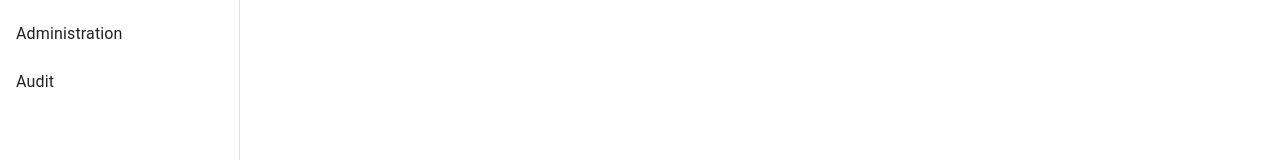
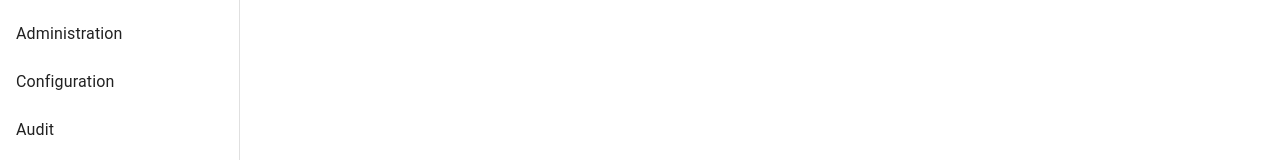
Before and after one commit to lflira699/enterprise-fraud-system, a React (Vite) app in the folder 02-Development/02-Source Code/efs-frontend/: page / in a window 1280 px wide. Shown: the part 502-662 px from the top of the page. Built offline with nearby package versions, Linux system fonts and the light colour scheme.

Commit message:
fix(frontend): align configuration and audit routes

```diff
--- a/02-Development/02-Source Code/efs-frontend/src/routing/AppNavigation.tsx
+++ b/02-Development/02-Source Code/efs-frontend/src/routing/AppNavigation.tsx
@@ -52,6 +52,10 @@ const NAVIGATION_ITEMS = [
     path: ROUTE_PATHS.administration,
   },
   {
+    label: 'Configuration',
+    path: ROUTE_PATHS.configuration,
+  },
+  {
     label: 'Audit',
     path: ROUTE_PATHS.audit,
   },
--- a/02-Development/02-Source Code/efs-frontend/src/routing/AppRouter.tsx
+++ b/02-Development/02-Source Code/efs-frontend/src/routing/AppRouter.tsx
@@ -121,6 +121,15 @@ function AppRouter() {
         />
 
         <Route
+          path={ROUTE_PATHS.configuration}
+          element={
+            <RouteBoundary
+              path={ROUTE_PATHS.configuration}
+            />
+          }
+        />
+
+        <Route
           path={ROUTE_PATHS.audit}
           element={
             <RouteBoundary
--- a/02-Development/02-Source Code/efs-frontend/src/routing/routePaths.ts
+++ b/02-Development/02-Source Code/efs-frontend/src/routing/routePaths.ts
@@ -9,7 +9,8 @@ export const ROUTE_PATHS = {
   evidence: '/evidence',
   reports: '/reports',
   administration: '/administration',
-  audit: '/configuration/audit',
+  configuration: '/configuration',
+  audit: '/audit',
 } as const
 
 export type RoutePath =
```
